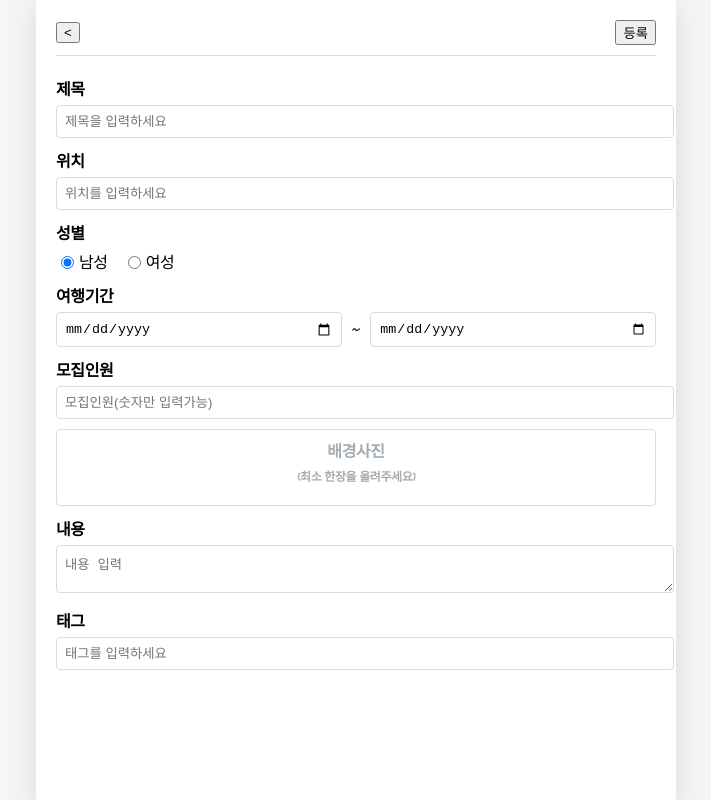
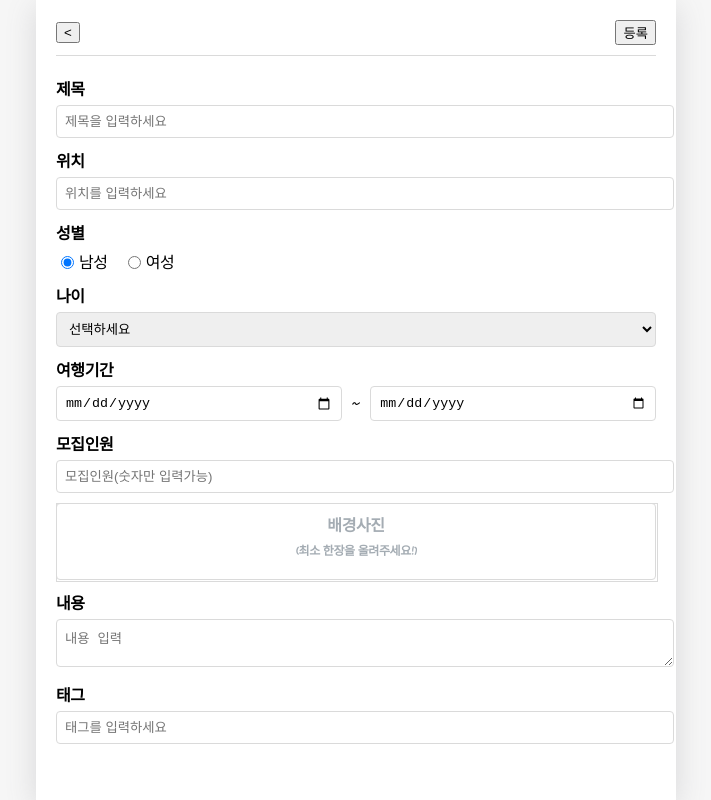
Before and after one commit to fortex66/JourneyMate, a React (Create React App) app in the folder 23_HF124-Frontend/: page /Companion_Write in a window 1280 px wide. Shown: the whole page, without its empty margins (284-995 px from the left). Built offline with nearby package versions, Linux system fonts and the light colour scheme; a web font is replaced by a local one.

Commit message:
동행인 상세보기

```diff
--- a/23_HF124-Frontend/src/components/Companion_Write.js
+++ b/23_HF124-Frontend/src/components/Companion_Write.js
@@ -1,4 +1,4 @@
-import React, { useContext, useState, useRef } from "react";
+import React, { useEffect, useContext, useState, useRef } from "react";
 import MyButton from "../components/MyButton";
 import { useNavigate } from "react-router-dom";
 import styled from "styled-components";
@@ -12,6 +12,8 @@ const Companion_Write = () => {
   const personnelRef = useRef();
   const contentRef = useRef();
   const tagRef = useRef();
+  const ageRef = useRef();
+  const fileRef = useRef(); //
 
   const navigate = useNavigate();
 
@@ -21,6 +23,7 @@ const Companion_Write = () => {
     title: "",
     location: "",
     gender: "man",
+    age: "",
     start_date: "",
     finish_date: "",
     personnel: "",
@@ -31,6 +34,16 @@ const Companion_Write = () => {
   const [previewURL, setPreviewURL] = useState("");
   const [file, setFile] = useState();
   const fileInput = useRef();
+  const [ageError, setAgeError] = useState(false);
+  const [fileError, setFileError] = useState(false); //
+
+  useEffect(() => {
+    setAgeError(false); // reset ageError when age changes
+  }, [inputs.age]);
+
+  useEffect(() => {
+    setFileError(false); // reset fileError when file changes
+  }, [file]);
 
   function onChange(e) {
     const { value, name } = e.target;
@@ -44,6 +57,7 @@ const Companion_Write = () => {
     title,
     location,
     gender,
+    age,
     start_date,
     finish_date,
     personnel,
@@ -69,18 +83,24 @@ const Companion_Write = () => {
     } else if (content.length < 1) {
       contentRef.current.focus();
       return;
+    } else if (age === "") {
+      // check if age is not selected
+      setAgeError(true); // set ageError to true if age is not selected
+      ageRef.current.focus();
+      return;
     } else if (personnel === "" || isNaN(personnel)) {
       personnelRef.current.focus();
       return;
     } else if (!file) {
-      // Check if a file is not selected
-      // Display an error message or handle the case when no file is selected
+      setFileError(true); // set fileError to true if file is not selected
+      fileRef.current.focus();
       return;
     } else if (window.confirm("게시글을 등록하시겠습니까?")) {
       onCreate_Companion(
         title,
         location,
         finalGender,
+        age,
         start_date,
         finish_date,
         personnel,
@@ -88,9 +108,8 @@ const Companion_Write = () => {
         content,
         tag
       );
+      navigate("/Companion", { replace: true }); // 작성하는 페이지로 뒤로오기 금지
     }
-
-    navigate("/Companion", { replace: true }); // 작성하는 페이지로 뒤로오기 금지
   };
 
   const onFileInput = (e) => {
@@ -168,6 +187,25 @@ const Companion_Write = () => {
         </InputContainer>
 
         <InputContainer>
+          <InputLabel>나이</InputLabel>
+          <Select
+            name="age"
+            ref={ageRef}
+            value={age}
+            onChange={onChange}
+            error={ageError}
+          >
+            <option value="">선택하세요</option>
+            <option value="10s">10대</option>
+            <option value="20s">20대</option>
+            <option value="30s">30대</option>
+            <option value="40s">40대</option>
+            <option value="50s">50대</option>
+            <option value="60s">60대</option>
+          </Select>
+        </InputContainer>
+
+        <InputContainer>
           <InputLabel>여행기간</InputLabel>
           <DateContainer>
             <DateInput
@@ -217,12 +255,14 @@ const Companion_Write = () => {
                   name="photo"
                   id="photo"
                   accept="image/*"
+                  ref={fileRef}
                   onChange={onFileInput}
-                  required
+                  error={fileError}
                 />
+
                 <Upload htmlFor="photo">
                   배경사진
-                  <p>(최소 한장을 올려주세요)</p>
+                  <p>(최소 한장을 올려주세요!)</p>
                 </Upload>
               </>
             )}
@@ -335,6 +375,13 @@ const UploadInput = styled.input`
   &::-webkit-file-upload-button {
     display: none;
   }
+
+  border: ${(props) => (props.error ? "1px solid red" : "1px solid #dadada")};
+  transition: border-color 0.3s ease;
+
+  &:focus {
+    border-color: #3875d7;
+  }
 `;
 
 const Upload = styled.label`
@@ -377,5 +424,18 @@ const ContentTextarea = styled.textarea`
   outline: none;
   resize: vertical;
 `;
+const Select = styled.select`
+  width: 100%;
+  padding: 8px;
+  border: 1px solid #dadada;
+  border-radius: 4px;
+  outline: none;
+  border: ${(props) => (props.error ? "1px solid red" : "1px solid #dadada")};
+  transition: border-color 0.3s ease;
+
+  &:focus {
+    border-color: #3875d7;
+  }
+`;
 
 export default Companion_Write;
--- a/23_HF124-Frontend/src/pages/Companion_Detail.js
+++ b/23_HF124-Frontend/src/pages/Companion_Detail.js
@@ -62,8 +62,6 @@ const Companion_Detail = () => {
           여행종료날짜 : {data.finish_date}
           <br />
           여행인원 : {data.personnel}
-          <br />
-          내용 : {data.content}
         </Info>
         <div>
           {data.photo && (
@@ -76,6 +74,7 @@ const Companion_Detail = () => {
                   alt="post"
                 />
               </Main>
+              <Content>{data.content}</Content>
             </div>
           )}
         </div>
```
